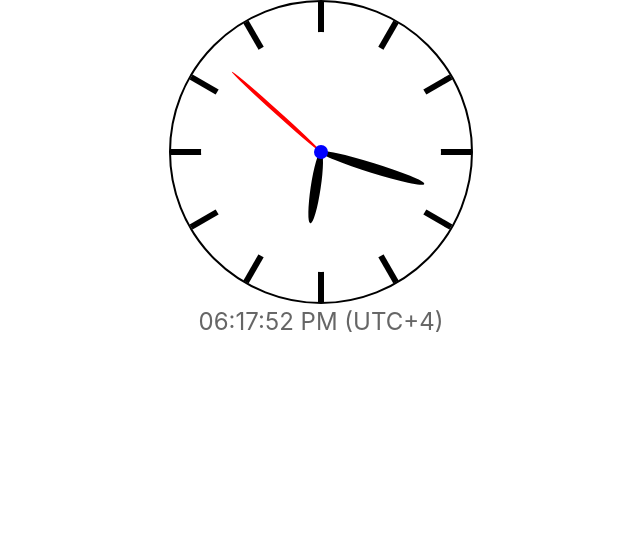
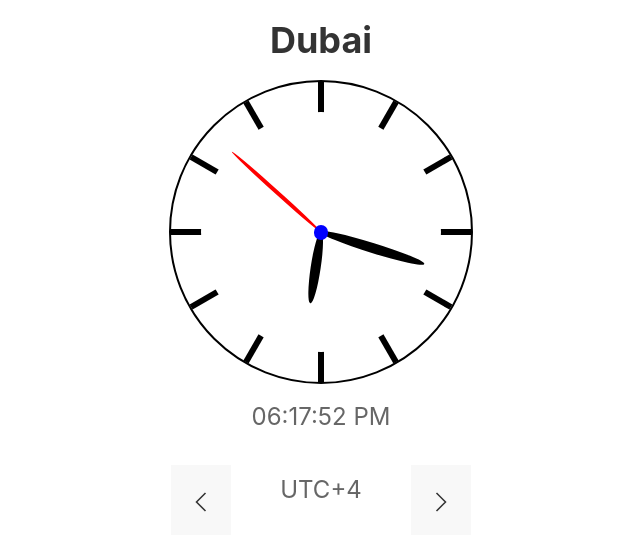
Before and after one commit to kjuraszek/world-clocks, an Angular app in the folder angular-clock/: page / in a window 1280 px wide. Shown: the top 550 px of the page, without its empty margins (319-959 px from the left). Built offline with nearby package versions, Linux system fonts and the light colour scheme.

Commit message:
Zone-switcher for Angular clock

```diff
--- a/angular-clock/src/app/clock/clock.component.css
+++ b/angular-clock/src/app/clock/clock.component.css
@@ -10,6 +10,13 @@
 .time-container{
   text-align: center;
   font-size: 24px;
+}
+.city-container, .zone-container, .time-container{
+  width:300px;
+}
+.city-container h3{
+  font-size: 36px;
+  font-weight: 700;
 }
 .lines-container{
   width:100%;
--- a/angular-clock/src/app/clock/clock.component.html
+++ b/angular-clock/src/app/clock/clock.component.html
@@ -1,4 +1,14 @@
 <div>
+    <div class="city-container uk-container uk-margin-auto uk-padding-small">
+        <h3
+        [ngClass]="[
+                'uk-margin-none',
+                'uk-text-center',
+                animate ? 'uk-animation-slide-top' : ''
+                ]">
+            {{city}}
+        </h3>
+    </div>
     <div class="main-clock-parent">
         <div class="main-clock-height-fix"></div>
         <div class="main-clock-container">
@@ -35,9 +45,40 @@
             </div>
         </div>
     </div>
-    <div class="time-container">
-        <p>
-        {{currentTime}} (UTC{{zone >= 0 ? '+' + zone : zone}})
+    <div class="time-container uk-container uk-margin-auto uk-padding-small">
+        <p class="uk-margin-none uk-text-large uk-text-center">
+            {{currentTime}}
         </p>
     </div>
+
+    <div class="zone-container uk-container uk-margin-auto uk-padding-small">
+        <div class="uk-flex uk-flex-center uk-flex-middle uk-text-center">
+            <div class="uk-flex-none">
+                <button
+                class="uk-padding-small uk-button uk-button-default"
+                [attr.disabled]="zone < -11 ? 'disabled' : null"
+                (click)="decrementZone()">
+                    <span uk-icon="icon: chevron-left" ratio="1.5"></span>
+                </button>
+            </div>
+            <div
+            class="uk-flex-1">
+                <p [ngClass]="[
+                'uk-margin-none',
+                'uk-text-large',
+                animate ? 'uk-animation-slide-bottom' : ''
+                ]">
+                    UTC{{zone >= 0 ? '+' + zone : zone}}
+                </p>
+            </div>
+            <div class="uk-flex-none">
+                <button
+                    class="uk-padding-small uk-button uk-button-default"
+                    [attr.disabled]="zone > 13 ? 'disabled' : null"
+                    (click)="incrementZone()">
+                        <span uk-icon="icon: chevron-right" ratio="1.5"></span>
+                </button>
+            </div>
+        </div>
+    </div>
 </div>
--- a/angular-clock/src/app/clock/clock.component.ts
+++ b/angular-clock/src/app/clock/clock.component.ts
@@ -1,4 +1,35 @@
 import { Component, OnInit } from '@angular/core';
+
+//temporary solution
+const CITIES: any = {
+  '-12':'Baker Island',
+  '-11':'Niue',
+  '-10':'Honolulu',
+  '-9':'Anchorage',
+  '-8':'Los Angeles',
+  '-7':'Denver',
+  '-6':'Mexico City',
+  '-5':'New York',
+  '-4':'Santiago',
+  '-3':'São Paulo',
+  '-2':'Fernando de Noronha',
+  '-1':'Ittoqqortoormiit',
+  '0':'London',
+  '1':'Warsaw',
+  '2':'Cairo',
+  '3':'Moscow',
+  '4':'Dubai',
+  '5':'Karachi',
+  '6':'Dhaka',
+  '7':'Jakarta',
+  '8':'Shanghai',
+  '9':'Tokyo',
+  '10':'Sydney',
+  '11':'Nouméa',
+  '12':'Auckland',
+  '13':'Samoa',
+  '14':'Line Islands'
+};
 
 @Component({
   selector: 'app-clock',
@@ -12,6 +43,8 @@ export class ClockComponent implements OnInit {
   currentTime:string;
   zone:number;
   interval:null | ReturnType<typeof setInterval> = null;
+  city:string;
+  animate:boolean;
 
   constructor() {
     let date = new Date();
@@ -24,6 +57,8 @@ export class ClockComponent implements OnInit {
     this.currentTime = date.toLocaleTimeString([], {hour: '2-digit', minute: '2-digit', second: '2-digit'});
     this.zone = randomZone;
     this.interval = null;
+    this.city = CITIES[randomZone.toString()];
+    this.animate = false;
    }
 
   ngOnInit(): void {
@@ -43,4 +78,26 @@ export class ClockComponent implements OnInit {
       this.interval = null;
     }
   }
+
+  decrementZone(): void {
+    if(this.zone > -12){
+      this.zone -= 1;
+      this.city = CITIES[(this.zone).toString()];
+      this.animate = true;
+      setTimeout(() => {
+        this.animate = false;
+      }, 500);
+    }
+  }
+
+  incrementZone(): void {
+    if(this.zone < 14){
+      this.zone += 1;
+      this.city = CITIES[(this.zone).toString()];
+      this.animate = true;
+      setTimeout(() => {
+        this.animate = false;
+      }, 500);
+    }
+  }
 }
```
Lines whose indentation alone changed are shown as unchanged.
